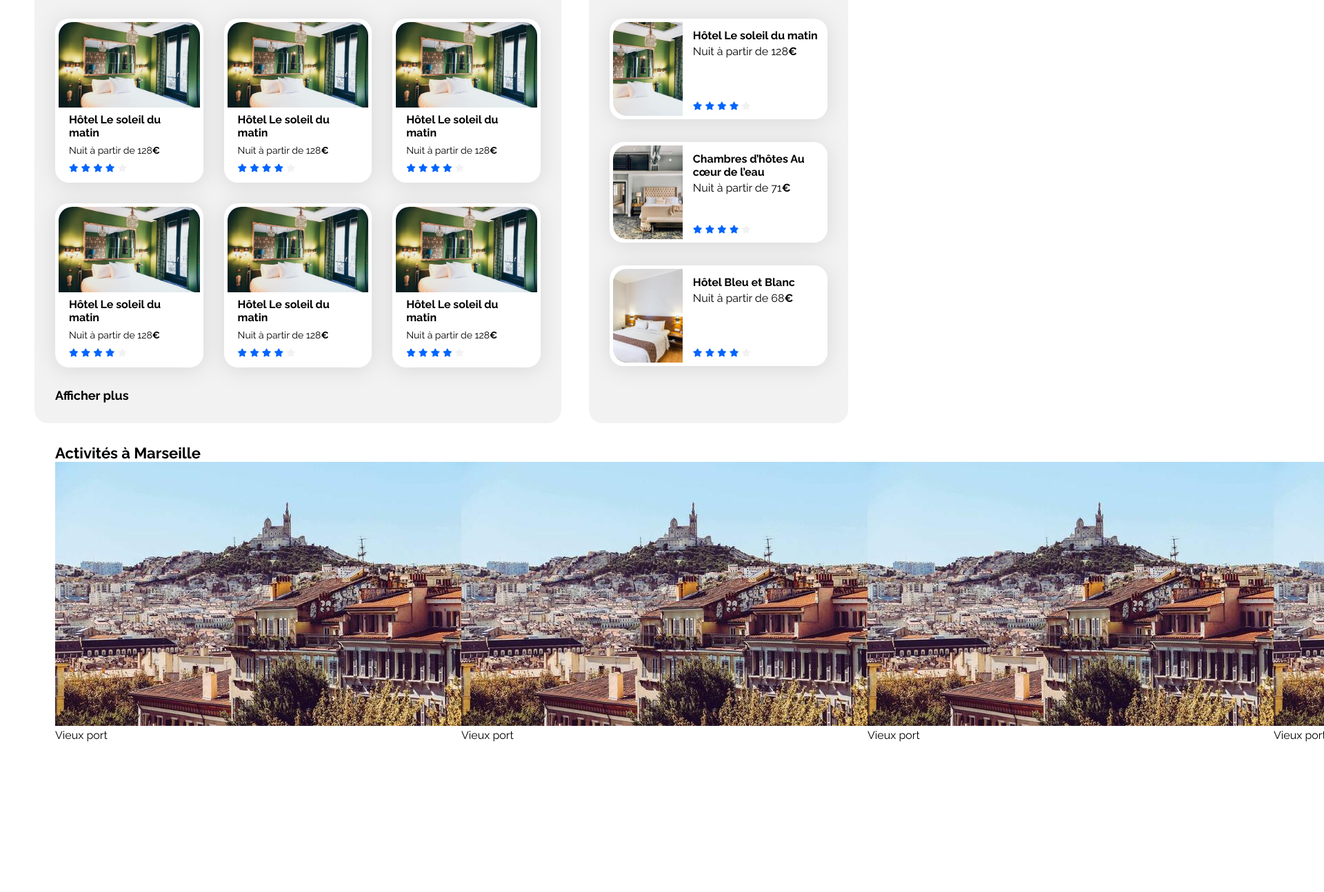
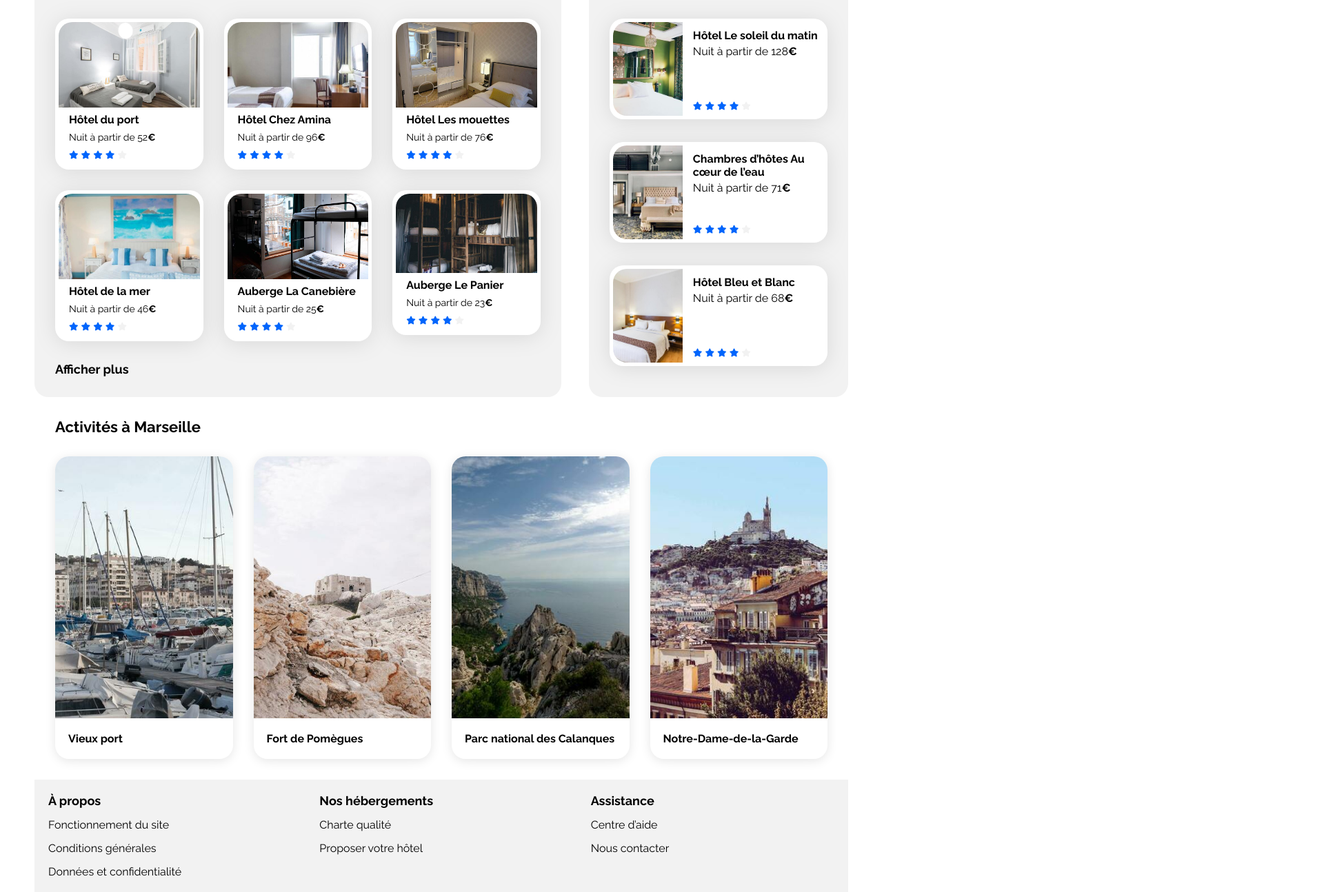
Before and after one commit to NicolasBauerV/books-agency-OC, a plain HTML site: page index.html in a window 1280 px wide. Shown: the part 464-1758 px from the top of the page at 69% size, 1920 px wide, since content can reach past the window. Before the commit the page ends 1570 px from the top, so only its background shows below. Drawn offline with Linux system fonts and the light colour scheme.

Commit message:
dsktop version finished

```diff
--- a/css/style.css
+++ b/css/style.css
@@ -359,6 +359,7 @@ a {
     display: flex;
     flex-direction: column;
     padding: 30px;
+    gap: 30px;
 }
 
 .activities-title h2 {
@@ -368,8 +369,60 @@ a {
 
 .activity-container {
     display: flex;
+    gap: 30px;
 }
 
+.activity-card {
+    width: 297.5px;
+    border-radius: 20px;
+    box-shadow: 0px 3px 15px rgba(0, 0, 0, 0.1);
+}
+
+.activity-card .card-img {
+    height: 380px;
+}
+
+.activity-card .card-img img {
+    height: 380px;
+    width: 100%;
+    object-fit: cover;
+    border-radius: 20px 20px 0px 0px ;
+}
+
+.activity-card h3 {
+    font-size: 16px;
+    font-weight: bold;
+    padding: 20px 19px 20px 19px;
+}
+
+/* Footer */
+footer {
+    display: grid;
+    width: 100%;
+    height: auto;
+    background-color: var(--main-bg-color);
+    grid-template-columns: repeat(3, 1fr);
+    grid-template-rows: 1fr;
+    justify-items: start;
+}
+
+.footer-container {
+    display: flex;
+    flex-direction: column;
+    width: max-content;
+    padding: 20px;
+    gap: 15px;
+}
+
+.footer-container h3 {
+    font-size: 18px;
+    font-weight: bold;
+}
+
+.footer-container a {
+    text-decoration: none;
+    font-size: 16px;
+}
 
 
 
--- a/index.html
+++ b/index.html
@@ -101,16 +101,16 @@
                                     <article class="card">
                                         <img
                                             class="hebergement-img"
-                                            src="./images/hebergements/emile-guillemot.jpg"
-                                            alt="Image de la chambre d'hôtel montrant un lit"
+                                            src="./images/hebergements/fred-kleber.jpg"
+                                            alt="Chambre d’hôte minimaliste avec lits jumeaux, draps gris et ambiance douce et reposante."
                                         />
                                         <div class="card-content">
                                             <div class="card-txt">
                                                 <h3 class="card-title">
-                                                    Hôtel Le soleil du matin
+                                                    Hôtel du port
                                                 </h3>
                                                 <p class="card-subtitle">
-                                                    Nuit à partir de 128<span
+                                                    Nuit à partir de 52<span
                                                         class="euro"
                                                         >€</span
                                                     >
@@ -150,16 +150,16 @@
                                     <article class="card">
                                         <img
                                             class="hebergement-img"
-                                            src="./images/hebergements/emile-guillemot.jpg"
-                                            alt="Image de la chambre d'hôtel montrant un lit"
+                                            src="./images/hebergements/febrian-zakaria.jpg"
+                                            alt="Chambre d’hôtel simple avec deux lits jumeaux, décoration épurée et lumière naturelle pour un séjour confortable."
                                         />
                                         <div class="card-content">
                                             <div class="card-txt">
                                                 <h3 class="card-title">
-                                                    Hôtel Le soleil du matin
+                                                    Hôtel Chez Amina
                                                 </h3>
                                                 <p class="card-subtitle">
-                                                    Nuit à partir de 128<span
+                                                    Nuit à partir de 96<span
                                                         class="euro"
                                                         >€</span
                                                     >
@@ -199,16 +199,16 @@
                                     <article class="card">
                                         <img
                                             class="hebergement-img"
-                                            src="./images/hebergements/emile-guillemot.jpg"
-                                            alt="Image de la chambre d'hôtel montrant un lit"
+                                            src="./images/hebergements/reisetopia.jpg"
+                                            alt="Chambre d’hôtel élégante avec mobilier raffiné, miroir décoratif et éclairage design, parfait pour un séjour haut de gamme."
                                         />
                                         <div class="card-content">
                                             <div class="card-txt">
                                                 <h3 class="card-title">
-                                                    Hôtel Le soleil du matin
+                                                    Hôtel Les mouettes
                                                 </h3>
                                                 <p class="card-subtitle">
-                                                    Nuit à partir de 128<span
+                                                    Nuit à partir de 76<span
                                                         class="euro"
                                                         >€</span
                                                     >
@@ -248,16 +248,16 @@
                                     <article class="card">
                                         <img
                                             class="hebergement-img"
-                                            src="./images/hebergements/emile-guillemot.jpg"
-                                            alt="Image de la chambre d'hôtel montrant un lit"
+                                            src="./images/hebergements/annie-spratt.jpg"
+                                            alt="Chambre d’hôtel lumineuse avec décoration marine et touches de bleu, offrant une ambiance apaisante et vue sur la mer"
                                         />
                                         <div class="card-content">
                                             <div class="card-txt">
                                                 <h3 class="card-title">
-                                                    Hôtel Le soleil du matin
+                                                    Hôtel de la mer
                                                 </h3>
                                                 <p class="card-subtitle">
-                                                    Nuit à partir de 128<span
+                                                    Nuit à partir de 46<span
                                                         class="euro"
                                                         >€</span
                                                     >
@@ -297,16 +297,16 @@
                                     <article class="card">
                                         <img
                                             class="hebergement-img"
-                                            src="./images/hebergements/emile-guillemot.jpg"
-                                            alt="Image de la chambre d'hôtel montrant un lit"
+                                            src="./images/hebergements/marcus-loke.jpg"
+                                            alt="Chambre en auberge de jeunesse avec lits superposés et grande fenêtre, idéale pour les voyageurs en quête d’une expérience conviviale."
                                         />
                                         <div class="card-content">
                                             <div class="card-txt">
                                                 <h3 class="card-title">
-                                                    Hôtel Le soleil du matin
+                                                    Auberge La Canebière
                                                 </h3>
                                                 <p class="card-subtitle">
-                                                    Nuit à partir de 128<span
+                                                    Nuit à partir de 25<span
                                                         class="euro"
                                                         >€</span
                                                     >
@@ -346,16 +346,16 @@
                                     <article class="card">
                                         <img
                                             class="hebergement-img"
-                                            src="./images/hebergements/emile-guillemot.jpg"
-                                            alt="Image de la chambre d'hôtel montrant un lit"
+                                            src="./images/hebergements/nicate-lee.jpg"
+                                            alt="Dortoir en bois avec lits superposés et rideaux, offrant intimité et confort dans une ambiance chaleureuse."
                                         />
                                         <div class="card-content">
                                             <div class="card-txt">
                                                 <h3 class="card-title">
-                                                    Hôtel Le soleil du matin
+                                                    Auberge Le Panier
                                                 </h3>
                                                 <p class="card-subtitle">
-                                                    Nuit à partir de 128<span
+                                                    Nuit à partir de 23<span
                                                         class="euro"
                                                         >€</span
                                                     >
@@ -550,25 +550,58 @@
                     </div>
                     <div class="activity-container">
                         <div class="activity-card">
-                            <img src="./images/activites/florian-wehde.jpg" alt="">
-                            <p>Vieux port</p>
+                            <div class="card-img">
+                                <img src="./images/activites/reno-laithienne.jpg" alt="Le Vieux-Port de Marseille animé, rempli de voiliers et bateaux de plaisance, avec la Basilique Notre-Dame de la Garde en arrière-plan.">
+                            </div>
+                            <div class="card-title">
+                                <h3>Vieux port</h3>
+                            </div>
                         </div>
                         <div class="activity-card">
-                            <img src="./images/activites/florian-wehde.jpg" alt="">
-                            <p>Vieux port</p>
+                            <div class="card-img">
+                                <img src="./images/activites/paul-hermann.jpg" alt="Forteresse historique perchée sur un paysage rocheux, offrant une atmosphère mystérieuse et un panorama unique.">
+                            </div>
+                            <div class="card-title">
+                                <h3>Fort de Pomègues</h3>
+                            </div>
                         </div>
                         <div class="activity-card">
-                            <img src="./images/activites/florian-wehde.jpg" alt="">
-                            <p>Vieux port</p>
+                            <div class="card-img">
+                                <img src="./images/activites/kilyan-sockalingum.jpg" alt="Paysage époustouflant des Calanques de Marseille, entre falaises abruptes et mer Méditerranée scintillante sous un ciel dégagé.">
+                            </div>
+                            <div class="card-title">
+                                <h3>Parc national des Calanques</h3>
+                            </div>
                         </div>
                         <div class="activity-card">
-                            <img src="./images/activites/florian-wehde.jpg" alt="">
-                            <p>Vieux port</p>
+                            <div class="card-img">
+                                <img src="./images/activites/florian-wehde.jpg" alt="Vue panoramique de Marseille avec la Basilique Notre-Dame de la Garde dominant la ville, entourée de toits colorés et d’immeubles typiques.">
+                            </div>
+                            <div class="card-title">
+                                <h3>Notre-Dame-de-la-Garde</h3>
+                            </div>
                         </div>
                     </div>
                 </section>
             </main>
-            <footer></footer>
+            <footer>
+                <div class="footer-container">
+                    <h3>À propos</h3>
+                    <a href="#">Fonctionnement du site</a>
+                    <a href="#">Conditions générales</a>
+                    <a href="#">Données et confidentialité</a>
+                </div>
+                <div class="footer-container">
+                    <h3>Nos hébergements</h3>
+                    <a href="#">Charte qualité</a>
+                    <a href="#">Proposer votre hôtel</a>
+                </div>
+                <div class="footer-container">
+                    <h3>Assistance</h3>
+                    <a href="#">Centre d’aide</a>
+                    <a href="#">Nous contacter</a>
+                </div>
+            </footer>
         </div>
     </body>
 </html>
```
Also changed, not shown: 1 other file.
